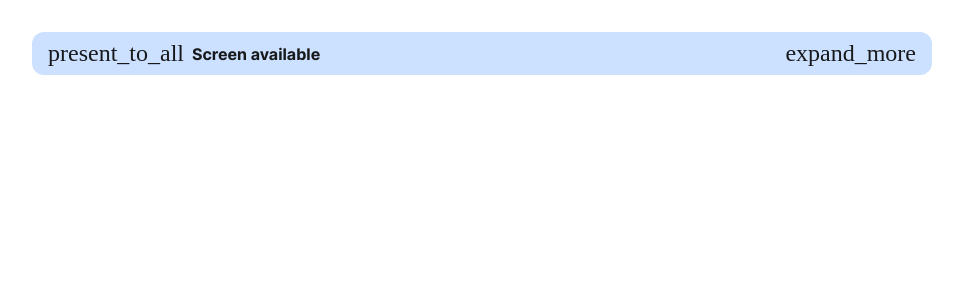
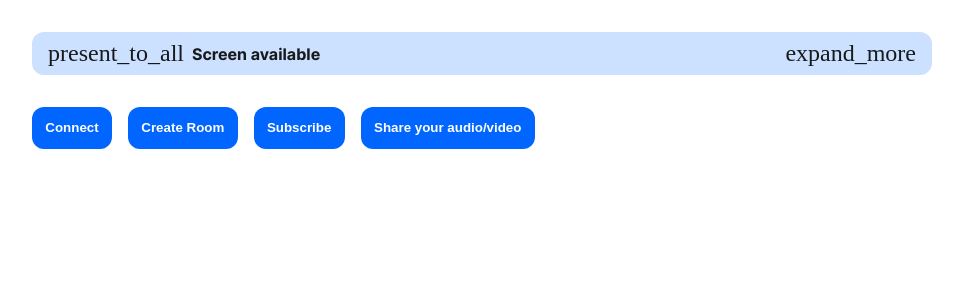
Before and after one commit to arbabf/next-gen-virtual-classroom, a Next.js app in the folder source/frontend/: page /screen in a window 1280 px wide. Shown: the top 300 px of the page, without its empty margins (158-1121 px from the left). Built offline with nearby package versions, Linux system fonts and the light colour scheme; no server answers; a web font is replaced by a local one.

Commit message:
Mediashare: configured existing Screen page for screenshare testing.

```diff
--- a/source/frontend/components/screen/panel/panel.tsx
+++ b/source/frontend/components/screen/panel/panel.tsx
@@ -35,12 +35,6 @@ class Panel extends Component<PanelProps, PanelState> {
 
 	expandScreen = () => {
 		this.setState({ expanded: !this.state.expanded });
-		if (!this.state.expanded){
-			//getScreenShareWithMicrophone();
-			//subscribe();
-			//connect();
-			//createRoom();
-		}
 	};
 
 	render() {
--- a/source/frontend/pages/screen.tsx
+++ b/source/frontend/pages/screen.tsx
@@ -3,6 +3,9 @@ import Head from 'next/head';
 import React from 'react';
 import styles from '../styles/pages/Home.module.css';
 import ScreenContainer from '../components/screen/screencontainer/ScreenContainer';
+import ButtonSet from '../components/common/buttonset/buttonset';
+import Button from '../components/common/button/button';
+import { connect, getScreenShareWithMicrophone, subscribe, createRoom } from '../entities/user/connect';
 
 const Home: NextPage = () => {
 	return (
@@ -15,6 +18,20 @@ const Home: NextPage = () => {
 
 			<main className={styles.main}>
 				<ScreenContainer />
+				<ButtonSet>
+					<Button onClick={connect}>
+							<span>{'Connect'}</span>
+					</Button>
+					<Button onClick={createRoom}>
+							<span>{'Create Room'}</span>
+					</Button>
+					<Button onClick={subscribe}>
+							<span>{'Subscribe'}</span>
+					</Button>
+					<Button onClick={getScreenShareWithMicrophone}>
+							<span>{'Share your audio/video'}</span>
+					</Button>
+				</ButtonSet>
 			</main>
 		</>
 	);
```
